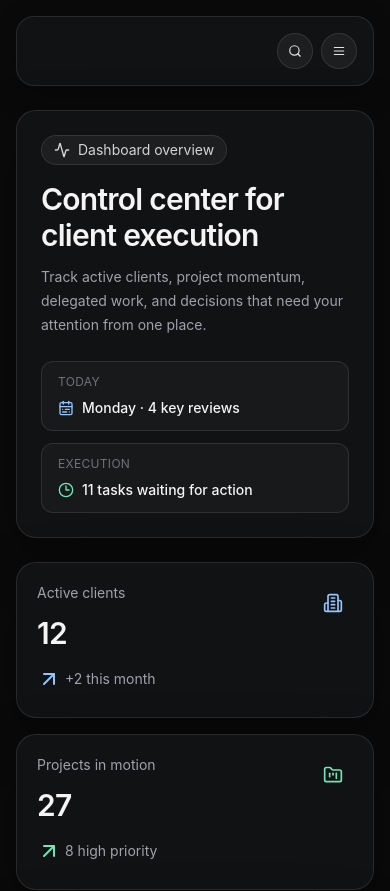
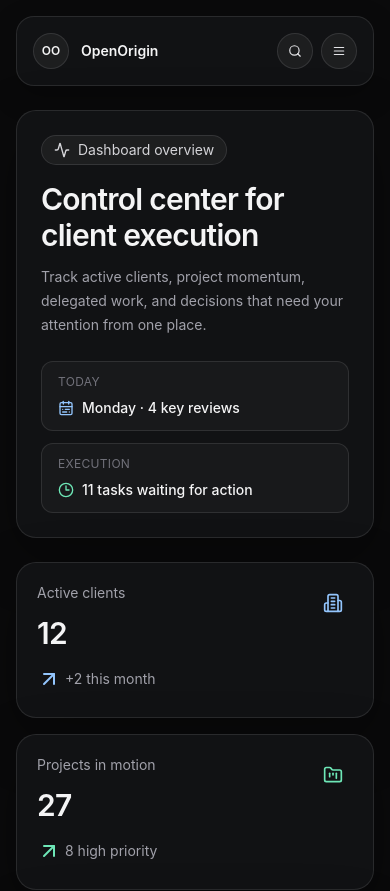
Before and after one commit to OpenOriginBot/Origin, a React (Vite) app in the folder projects/OpenOrigin/apps/web/: page / in a window 390 px wide. Shown: the top 891 px of the page. Built offline with nearby package versions, Linux system fonts and the light colour scheme.

Commit message:
Add mobile header brand

```diff
--- a/projects/OpenOrigin/apps/web/src/components/app-shell.tsx
+++ b/projects/OpenOrigin/apps/web/src/components/app-shell.tsx
@@ -76,12 +76,26 @@ export function AppShell({ children }: AppShellProps) {
       <div className="min-w-0 flex-1 p-4 md:pl-6">
         <header
           className={cn(
-            'flex min-h-16 items-center justify-end gap-3 rounded-[18px] border px-4 py-4 transition-colors duration-300 lg:justify-between lg:px-6 lg:py-3',
+            'flex min-h-16 items-center justify-between gap-3 rounded-[18px] border px-4 py-4 transition-colors duration-300 lg:justify-between lg:px-6 lg:py-3',
             isDark
               ? 'border-white/10 bg-[#111214] shadow-[0_10px_30px_rgba(0,0,0,0.22)]'
               : 'border-black/10 bg-white shadow-[0_10px_30px_rgba(15,23,42,0.06)]',
           )}
         >
+          <div className="flex min-w-0 items-center gap-3 lg:hidden">
+            <div
+              className={cn(
+                'flex h-9 w-9 items-center justify-center rounded-full border text-xs font-semibold',
+                isDark ? 'border-white/10 bg-white/5 text-zinc-100' : 'border-black/10 bg-black/[0.03] text-zinc-900',
+              )}
+            >
+              OO
+            </div>
+            <div className="min-w-0">
+              <div className="truncate text-sm font-semibold">OpenOrigin</div>
+            </div>
+          </div>
+
           <div
             className={cn(
               'hidden h-10 min-w-0 flex-1 items-center gap-2 rounded-xl border px-3 lg:flex lg:max-w-[32%]',
```
